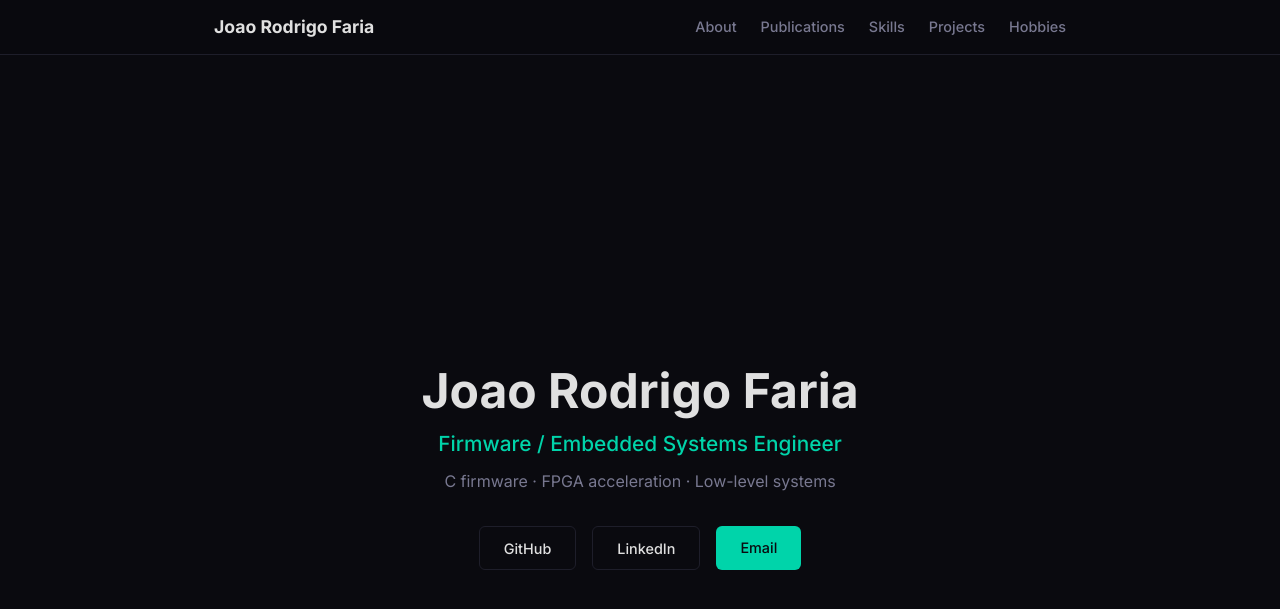
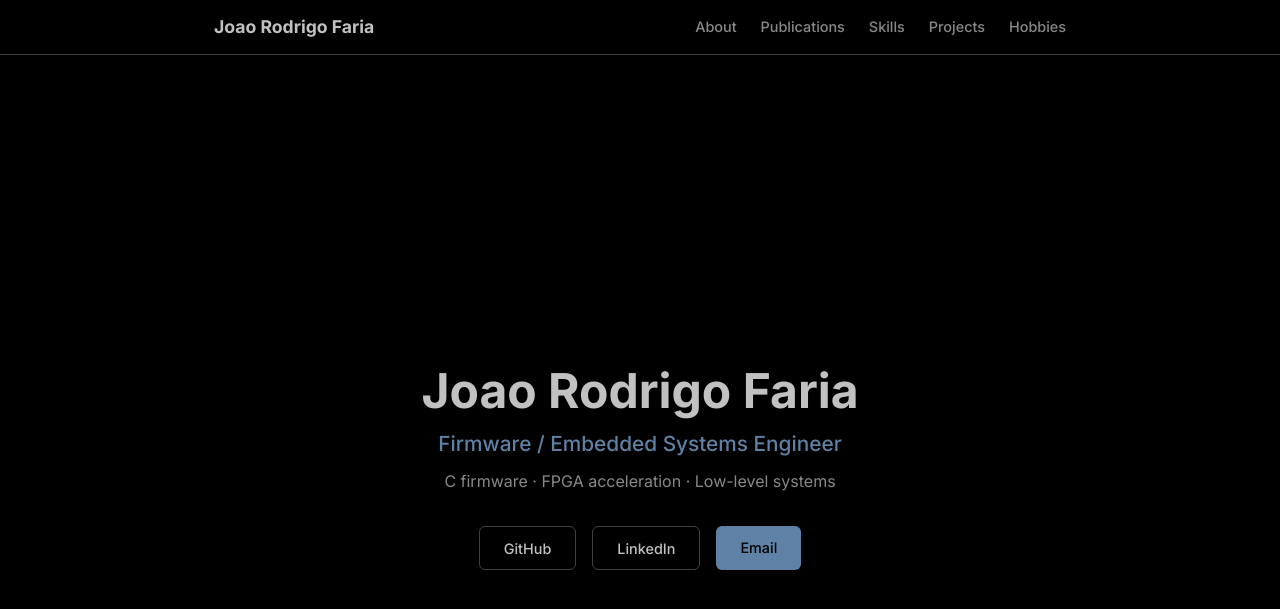
Before and after one commit to jrpfaria/jrpfaria.github.io, a Jekyll site: the page built from index.html, in a window 1280 px wide and 900 px high. Shown: the top 609 px of the window. Built offline with Jekyll 4.4.1, drawn with Linux system fonts in a browser that asks for light colours.

Commit message:
Changing colors and fixing navbar

```diff
--- a/assets/css/style.scss
+++ b/assets/css/style.scss
@@ -4,15 +4,15 @@
 @charset "utf-8";
 
 // ─── Colors ────────────────────────────────────────────────────────
-$bg:         #0a0a0f;
-$bg-alt:     #0f0f18;
-$surface:    #14141e;
-$border:     #1e1e2a;
-$text:       #e0e0e0;
-$text-muted: #787890;
-$accent:     #00d4aa;
-$accent-dim: rgba(0, 212, 170, 0.08);
-$accent-hover: #00e8bb;
+$bg:         #000000;
+$bg-alt:     #0a0a0a;
+$surface:    #111111;
+$border:     #404040;
+$text:       #c1c1c1;
+$text-muted: #888888;
+$accent:     #5f81a5;
+$accent-dim: rgba(95, 129, 165, 0.12);
+$accent-hover: #6e9bbf;
 
 // ─── Reset ─────────────────────────────────────────────────────────
 *, *::before, *::after {
--- a/assets/js/main.js
+++ b/assets/js/main.js
@@ -1,5 +1,4 @@
 (function () {
-  // Mobile nav toggle
   var toggle = document.querySelector(".nav-toggle");
   var links = document.querySelector(".nav-links");
 
@@ -15,34 +14,46 @@
     });
   }
 
-  // Close nav on link click (mobile)
   document.querySelectorAll(".nav-links a").forEach(function (link) {
     link.addEventListener("click", function () {
       links.classList.remove("open");
     });
   });
 
-  // Scroll-triggered nav highlight
   var sections = document.querySelectorAll("section[id]");
   var navLinks = document.querySelectorAll(".nav-links a");
+  var accent = "#5f81a5";
 
   function updateActiveLink() {
-    var scrollY = window.scrollY + 100;
+    var scrollY = window.scrollY;
+    var scrollBottom = scrollY + window.innerHeight;
+    var pageBottom = document.body.scrollHeight;
 
-    sections.forEach(function (section) {
+    // Clear all
+    navLinks.forEach(function (l) { l.style.color = ""; });
+
+    // Bottom of page → highlight last link
+    if (scrollBottom >= pageBottom - 2) {
+      var last = navLinks[navLinks.length - 1];
+      if (last) last.style.color = accent;
+      return;
+    }
+
+    // Normal: iterate in reverse, pick the first section whose top ≤ scrollY + offset
+    var offset = 100;
+    for (var i = sections.length - 1; i >= 0; i--) {
+      var section = sections[i];
       var top = section.offsetTop;
-      var height = section.offsetHeight;
-      var id = section.getAttribute("id");
-
-      if (scrollY >= top && scrollY < top + height) {
+      if (scrollY + offset >= top) {
+        var id = section.getAttribute("id");
         navLinks.forEach(function (link) {
-          link.style.color = "";
           if (link.getAttribute("href") === "#" + id) {
-            link.style.color = "#00d4aa";
+            link.style.color = accent;
           }
         });
+        return;
       }
-    });
+    }
   }
 
   window.addEventListener("scroll", updateActiveLink);
```
